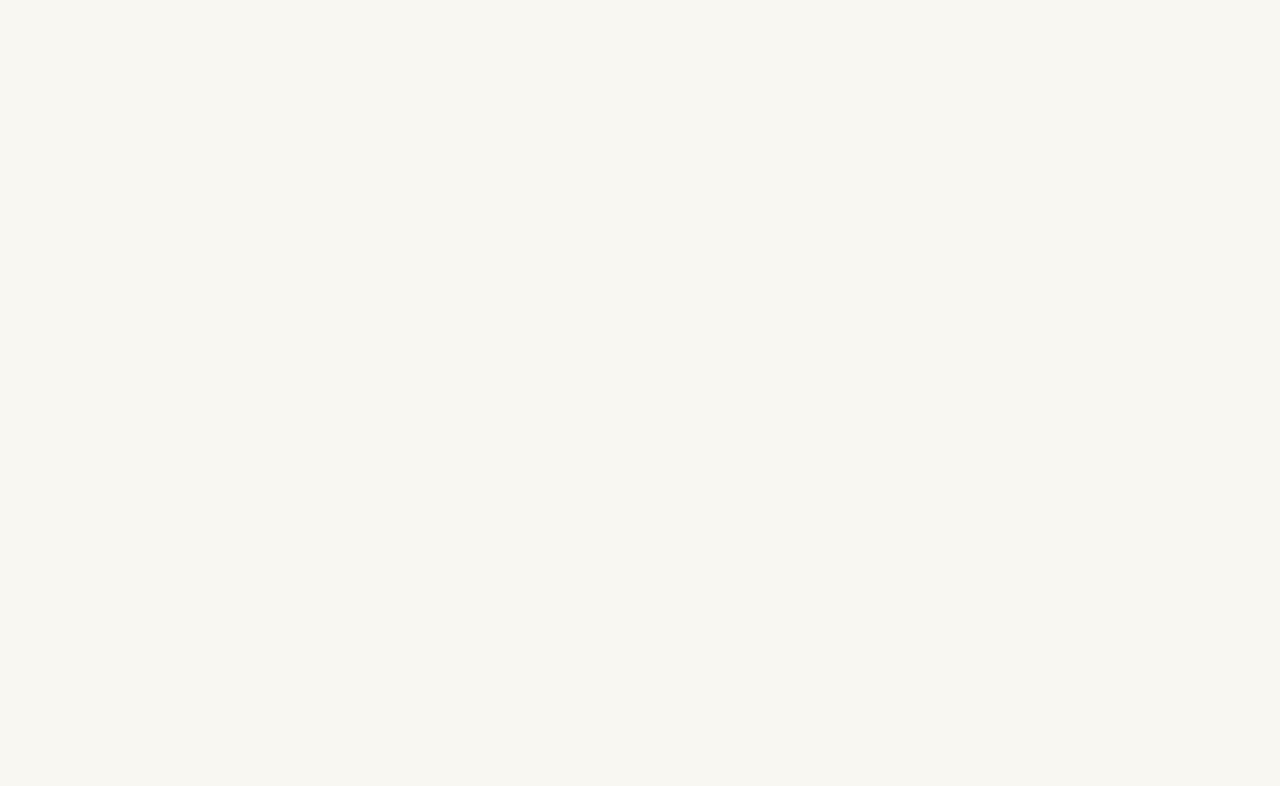
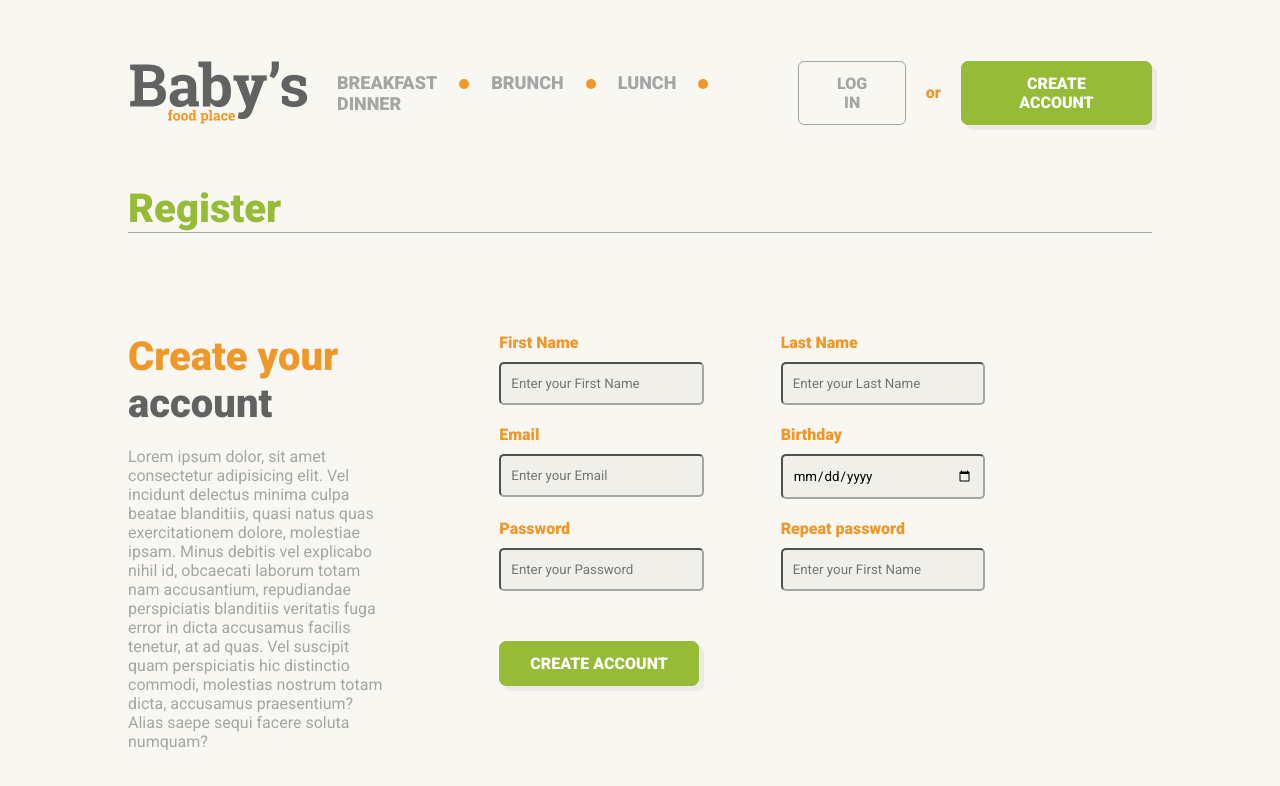
Before and after one commit to FilipAncevski/FoodPlaceProject, a React (Create React App) app in the folder web/: page /register in a window 1280 px wide. Before the commit this address had no page. Shown: the top 786 px of the page. Built offline with nearby package versions, Linux system fonts and the light colour scheme.

Commit message:
RegisterPathAndComponentMade

```diff
--- a/web/src/components/Login.js
+++ b/web/src/components/Login.js
@@ -31,7 +31,7 @@ export const Login = () => {
         <div className="login-form-container">
           <form>
             <div className="login-form">
-              <label form="email">Email</label>
+              <label htmlFor="email">Email</label>
               <input
                 placeholder="Enter your email"
                 id="email"
@@ -39,7 +39,7 @@ export const Login = () => {
               />
             </div>
             <div className="login-form">
-              <label form="password">Password</label>
+              <label htmlFor="password">Password</label>
               <input
                 placeholder="Enter your password"
                 id="password"
--- a/web/src/components/Nav.js
+++ b/web/src/components/Nav.js
@@ -25,7 +25,9 @@ export const Nav = () => {
           <Button usageFor="LOG IN" buttonType="login-btn" />
         </Link>{" "}
         or
-        <Button usageFor="CREATE ACCOUNT" buttonType="register-btn" />
+        <Link to="/register">
+          <Button usageFor="CREATE ACCOUNT" buttonType="register-btn" />
+        </Link>
       </div>
     </div>
   );
--- /dev/null
+++ b/web/src/components/Register.js
@@ -0,0 +1,98 @@
+import React from "react";
+import { Button } from "./Button";
+import "../css/Register.css";
+
+export const Register = () => {
+  return (
+    <div className="register-container">
+      <div className="heading-line-container">
+        <div className="heading">
+          <h1>Register</h1>
+        </div>
+        <div className="line-container"></div>
+      </div>
+      <div className="section-container">
+        <div className="section-create-acc">
+          <h2>
+            <span className="orange">Create your</span>
+            <br />
+            <span className="grey"> account</span>
+          </h2>
+          <p>
+            Lorem ipsum dolor, sit amet consectetur adipisicing elit. Vel
+            incidunt delectus minima culpa beatae blanditiis, quasi natus quas
+            exercitationem dolore, molestiae ipsam. Minus debitis vel explicabo
+            nihil id, obcaecati laborum totam nam accusantium, repudiandae
+            perspiciatis blanditiis veritatis fuga error in dicta accusamus
+            facilis tenetur, at ad quas. Vel suscipit quam perspiciatis hic
+            distinctio commodi, molestias nostrum totam dicta, accusamus
+            praesentium? Alias saepe sequi facere soluta numquam?
+          </p>
+        </div>
+        <div className="register-form-container">
+          <form>
+            <div className="row 1">
+              <div className="login-form">
+                <label htmlFor="first_name">First Name</label>
+                <input
+                  placeholder="Enter your First Name"
+                  id="first_name"
+                  name="account[first_name]"
+                />
+              </div>
+              <div className="login-form">
+                <label htmlFor="last_name">Last Name</label>
+                <input
+                  placeholder="Enter your Last Name"
+                  id="last_name"
+                  name="account[last_name]"
+                />
+              </div>
+            </div>
+            <div className="row 2">
+              <div className="login-form">
+                <label htmlFor="email">Email</label>
+                <input
+                  placeholder="Enter your Email"
+                  id="email"
+                  name="account[email]"
+                />
+              </div>
+              <div className="login-form">
+                <label htmlFor="birthday">Birthday</label>
+                <input
+                  placeholder="dd-mm-yyyy"
+                  id="birthday"
+                  name="account[birthday]"
+                  type="date"
+                />
+              </div>
+            </div>
+            <div className="row 3">
+              <div className="login-form">
+                <label htmlFor="password">Password</label>
+                <input
+                  placeholder="Enter your Password"
+                  id="password"
+                  name="account[password]"
+                  type={"password"}
+                />
+              </div>
+              <div className="login-form">
+                <label htmlFor="repeat-password">Repeat password</label>
+                <input
+                  placeholder="Enter your First Name"
+                  id="repeat-password"
+                  type={"password"}
+                />
+              </div>
+            </div>
+            <div className="form-btn">
+              <Button buttonType="register-btn" usageFor="CREATE ACCOUNT" />
+            </div>
+          </form>
+        </div>
+      </div>
+    </div>
+  );
+};
--- a/web/src/css/Login.css
+++ b/web/src/css/Login.css
@@ -4,13 +4,13 @@
     margin: 0px auto;
 }
 
-.login-container .heading{
+.heading{
     font-weight: bold;
     color: #96BB36;
     font-size: 20px;
 }
 
-.login-container .line-container {
+.line-container {
     border-bottom: 1px solid #A5A5A5;
 }
 
@@ -27,18 +27,17 @@
     font-size: 40px;
     margin: 0px 0px 20px 0px;
 }
-.section-container .section-welcome h2 .orange{
+.orange{
     color: #F0972A;
 }
 
-.section-container .section-welcome h2 .grey{
+.grey{
     color: #626262;
 
 }
 
 .section-container .section-welcome p{
     color: #A5A5A5;
-    width: 75%;
 }
 
 .section-container .login-form-container{
@@ -46,17 +45,17 @@
     margin: 0px 0px 0px 350px;
 }
 
-.section-container .login-form-container .login-form {
+.login-form {
     display: flex;
     flex-direction: column;
 }
-.section-container .login-form-container .login-form label{
+.login-form label{
     color: #F0972A;
     margin: 0px 0px 10px 0px;
     font-weight: bold;
 }
 
-.section-container .login-form-container .login-form input{
+.login-form input{
     margin: 0px 0px 20px 0px;
     padding: 12px 10px;
     border-radius: 5px;
--- /dev/null
+++ b/web/src/css/Register.css
@@ -0,0 +1,47 @@
+.register-container {
+    width: 80%;
+    height: 185px;
+    margin: 0px auto;
+}
+
+.section-container .section-create-acc{
+    flex: 1;
+}
+.section-container .register-form-container{
+    flex: 2;
+}
+
+.section-container .section-create-acc h2{
+    font-size: 40px;
+    margin: 0px 0px 20px 0px;
+}
+
+.section-container .section-create-acc p{
+    color: #A5A5A5;
+    width: 75%;
+}
+
+
+.row{
+    display: flex;
+    width: 100%;
+}
+.section-container .register-form-container .row .login-form{
+    width: 100%;
+}
+
+.section-container .register-form-container .row div:first-child {
+    position: relative;
+    left: 30px;
+}
+
+.section-container .register-form-container .row div:last-child {
+    position: relative;
+    right: 30px;
+}
+
+.section-container .register-form-container .form-btn{
+    position: relative;
+    left: 10px;
+    top: 30px;
+}
--- a/web/src/index.js
+++ b/web/src/index.js
@@ -3,6 +3,7 @@ import ReactDOM from "react-dom/client";
 import { BrowserRouter as Router, Route, Routes } from "react-router-dom";
 import App from "./components/App";
 import { Login } from "./components/Login";
+import { Register } from "./components/Register";
 import "./css/index.css";
 
 const root = ReactDOM.createRoot(document.getElementById("root"));
@@ -11,6 +12,7 @@ root.render(
     <Routes>
       <Route path="/" element={<App />}>
         <Route path="/login" element={<Login />} />
+        <Route path="/register" element={<Register />} />
       </Route>
     </Routes>
   </Router>
```
